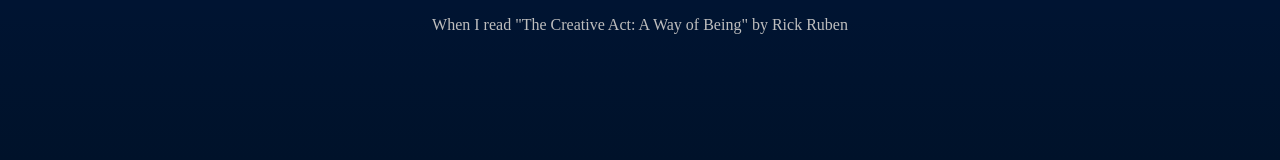
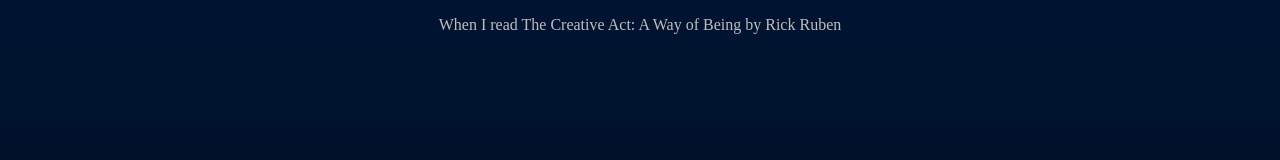
Before and after one commit to ddectis/rubinisms, a Next.js app: page / in a window 1280 px wide. Shown: the top 160 px of the page. Built offline with nearby package versions, Linux system fonts and the light colour scheme.

Commit message:
trying to fix errors

```diff
--- a/src/pages/index.tsx
+++ b/src/pages/index.tsx
@@ -51,7 +51,7 @@
                </div>
             </>
          ) : (
-            <p>When I read <a href="https://www.penguinrandomhouse.com/books/717356/the-creative-act-by-rick-rubin/" target="_blank">"The Creative Act: A Way of Being" by Rick Ruben</a></p>
+            <p>When I read <a href="https://www.penguinrandomhouse.com/books/717356/the-creative-act-by-rick-rubin/" target="_blank">The Creative Act: A Way of Being by Rick Ruben</a></p>
          )}
          <button
                   className={styles.getQuoteButton}
```
